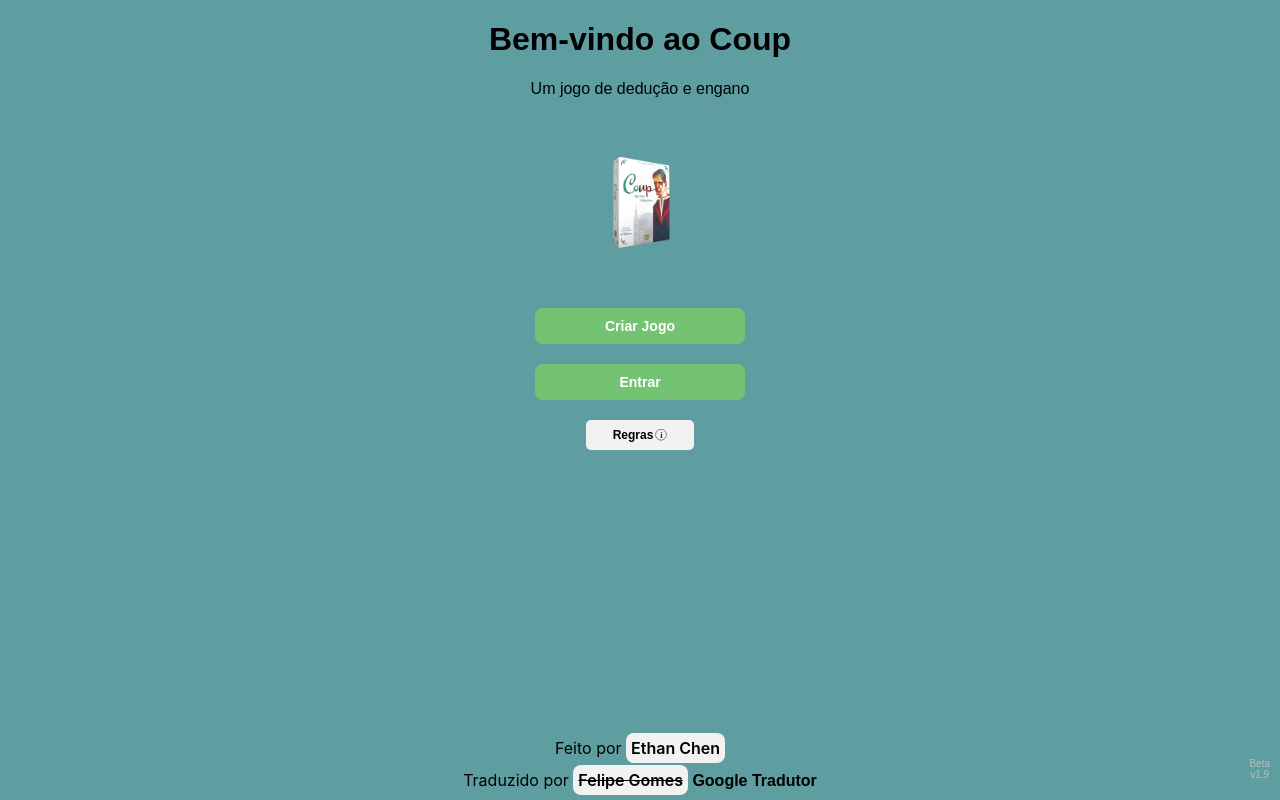
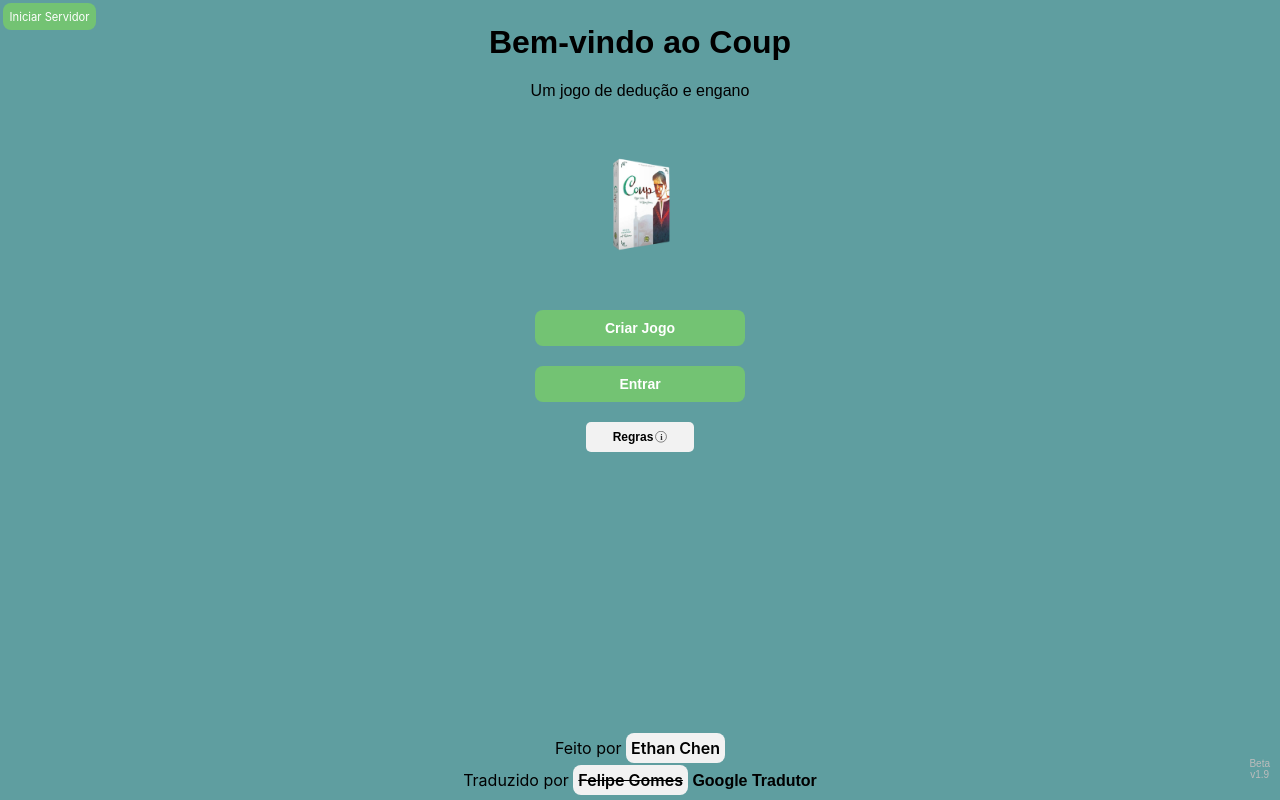
Before and after one commit to f3gomes/coup-client, a React (Create React App) app: page / in a window 1280 px wide. Built offline with nearby package versions, Linux system fonts and the light colour scheme; no server answers; a web font is replaced by a local one.

Commit message:
Create start server button

```diff
--- a/src/components/Home.js
+++ b/src/components/Home.js
@@ -7,6 +7,15 @@ export default class Home extends Component {
   render() {
     return (
       <>
+        <a
+          target="_blank"
+          rel="noreferrer"
+          className="btnStartServer hover"
+          href="https://coup-server-db0h.onrender.com/"
+        >
+          Iniciar Servidor
+        </a>
+
         <div className="homeContainer">
           <h1>Bem-vindo ao Coup</h1>
           <p>Um jogo de dedução e engano</p>
--- a/src/index.css
+++ b/src/index.css
@@ -119,6 +119,10 @@ input {
   margin-bottom: 40px;
 }
 
+.homeContainer > h1:first-child {
+  margin-top: 1.5rem;
+}
+
 /* Home */
 .createBtn,
 .joinBtn {
@@ -137,6 +141,18 @@ input {
   display: inline-block;
   font-size: 14px;
   font-weight: bold;
+}
+
+.btnStartServer {
+  background-color: #73c373;
+  color: white;
+  text-decoration: none;
+  position: absolute;
+  border: none;
+  top: 0.2rem;
+  left: 0.2rem;
+  padding: 0.4rem;
+  font-size: 0.7rem;
 }
 
 .RoomCode {
```
